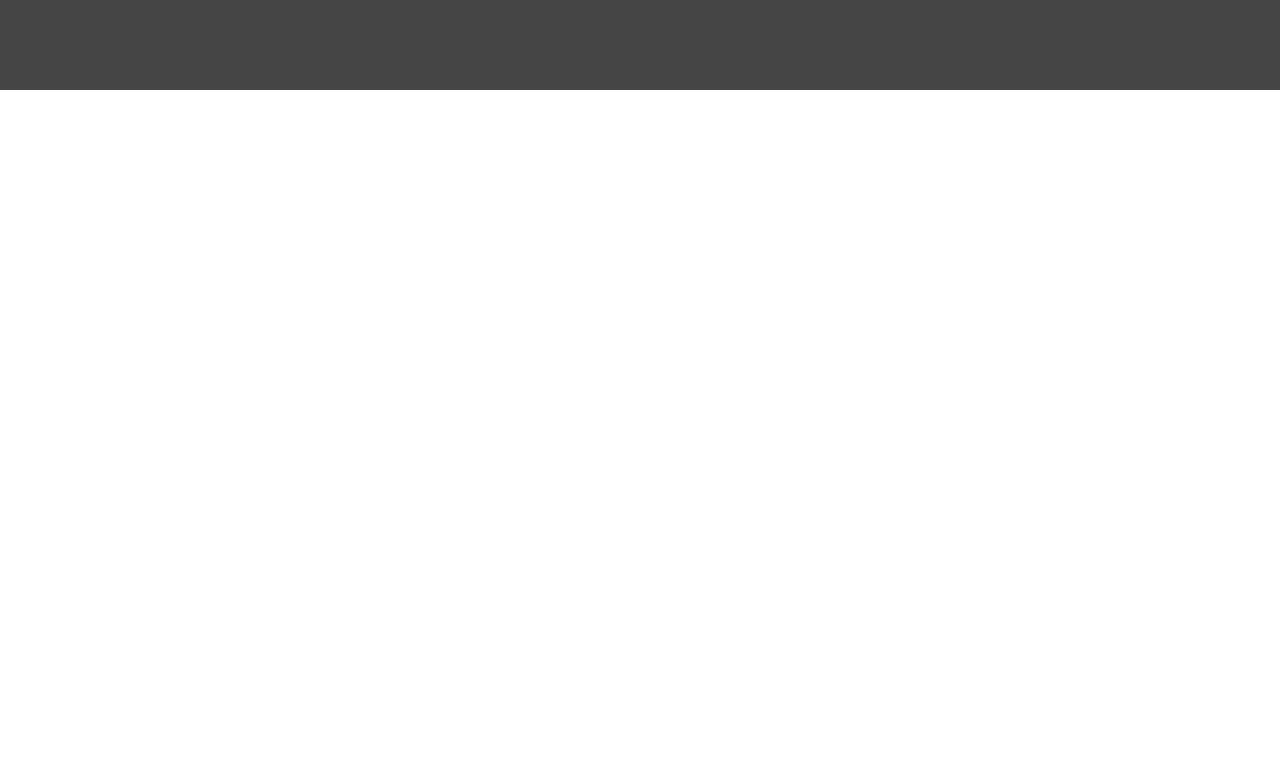
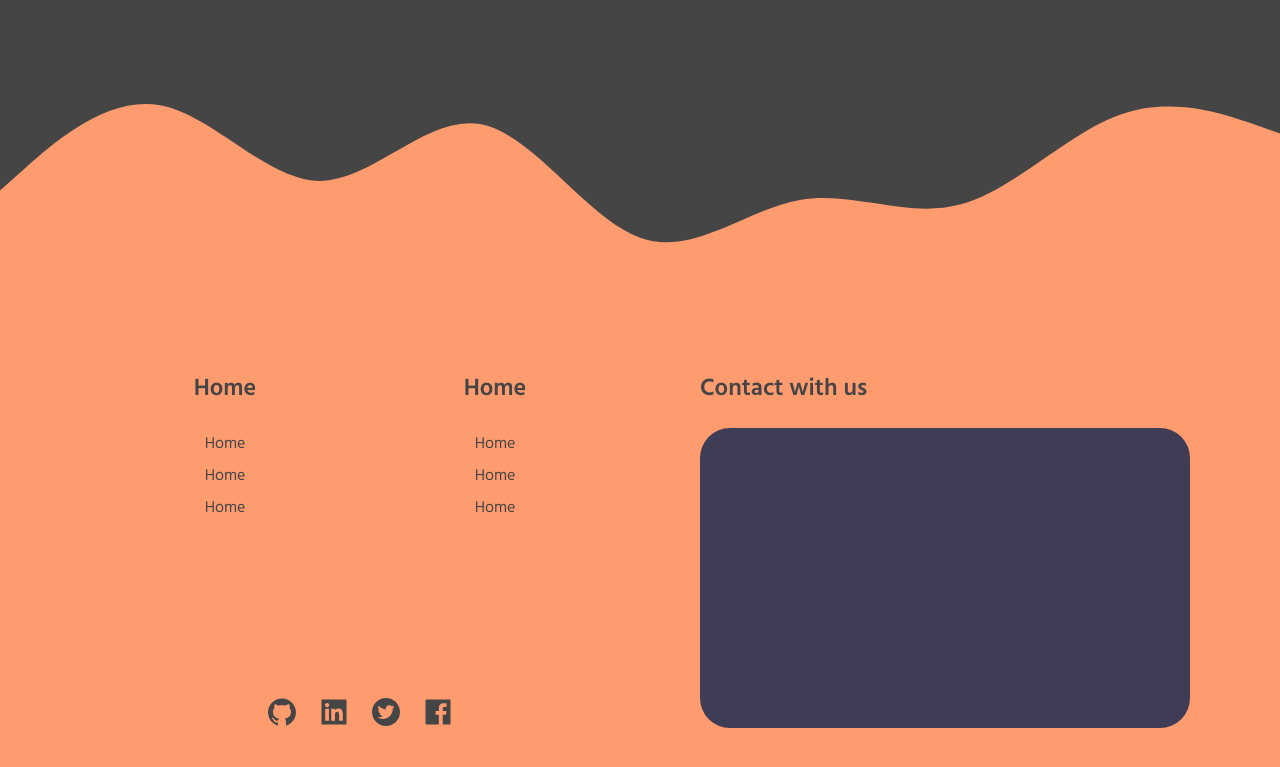
Before and after one commit to bhryniewicz/pl_app, a React (Create React App) app: page / in a window 1280 px wide. Shown: the part 1939-2706 px from the top of the page. Before the commit the page ends 2029 px from the top, so only its background shows below. Built offline with nearby package versions, Linux system fonts and the light colour scheme.

Commit message:
create new svg(wave),create new component(footer) and some  styles

```diff
--- a/src/App.js
+++ b/src/App.js
@@ -3,6 +3,7 @@ import { Wrapper, WidthWrapper } from './App.styles';
 import { Landing } from 'components/Landing/Landing';
 import { Cards } from 'components/Cards/Cards';
 import { ShowOffers } from 'components/ShowOffers/ShowOffers';
+import { Footer } from 'components/Footer/Footer';
 
 const App = () => {
   return (
@@ -13,6 +14,7 @@ const App = () => {
         <Cards />
         <ShowOffers />
       </WidthWrapper>
+      <Footer />
     </Wrapper>
   );
 };
--- a/src/assets/images.js
+++ b/src/assets/images.js
@@ -1,5 +1,6 @@
 import Diamond from './diamond.svg';
 import Globe from './globe.svg';
 import Blob from './blob.svg';
+import Wave from './wave.svg';
 
-export { Diamond, Globe, Blob };
+export { Diamond, Globe, Blob, Wave };
--- /dev/null
+++ b/src/components/Footer/Footer.js
@@ -0,0 +1,41 @@
+import React from 'react';
+import { Wrapper, WidthWrapper, Column, Title, El, Contact, Wrap, Socials } from './Footer.styles';
+import { AiFillGithub, AiFillLinkedin, AiFillTwitterCircle, AiFillFacebook } from 'react-icons/ai';
+
+export const Footer = () => {
+  const iconsStyles = {
+    color: '#454545',
+    fontSize: '32px',
+    // padding: '0 10px',
+    margin: '0 10px',
+  };
+
+  return (
+    <Wrapper>
+      <WidthWrapper>
+        <Column>
+          <Title isList>Home</Title>
+          <El>Home</El>
+          <El>Home</El>
+          <El>Home</El>
+        </Column>
+        <Column>
+          <Title isList>Home</Title>
+          <El>Home</El>
+          <El>Home</El>
+          <El>Home</El>
+        </Column>
+        <Socials>
+          <AiFillGithub style={iconsStyles} />
+          <AiFillLinkedin style={iconsStyles} />
+          <AiFillTwitterCircle style={iconsStyles} />
+          <AiFillFacebook style={iconsStyles} />
+        </Socials>
+        <Wrap>
+          <Title>Contact with us</Title>
+          <Contact></Contact>
+        </Wrap>
+      </WidthWrapper>
+    </Wrapper>
+  );
+};
--- /dev/null
+++ b/src/components/Footer/Footer.styles.js
@@ -0,0 +1,77 @@
+import styled, { css } from 'styled-components';
+import { Wave } from 'assets/images';
+
+export const Wrapper = styled.div`
+  height: 70vh;
+  width: 100%;
+  margin-top: 180px;
+  background-color: ${({ theme }) => theme.colors.orange};
+  margin-top: 180px;
+  position: relative;
+
+  &::before {
+    content: url(${Wave});
+    top: -250px;
+    display: block;
+    position: absolute;
+    width: 100%;
+  }
+`;
+
+export const WidthWrapper = styled.div`
+  width: 1100px;
+  margin: 0 auto;
+  padding: 100px 0;
+  display: grid;
+  grid-template-columns: repeat(2, 270px) 70px 1fr;
+  grid-template-rows: 1fr 80px;
+`;
+
+export const Wrap = styled.div`
+  display: flex;
+  flex-direction: column;
+  grid-column: 4/5;
+  grid-row: 1/3;
+`;
+
+export const Socials = styled.div`
+  display: flex;
+  align-items: flex-end;
+  justify-content: center;
+  grid-column: 1/3;
+  grid-row: 2/3;
+`;
+
+export const Column = styled.div`
+  display: flex;
+  flex-direction: column;
+  text-align: center;
+`;
+
+const styles = css`
+  color: ${({ theme }) => theme.colors.primaryBackground};
+  font-family: ${({ theme }) => theme.fontFamilies.titleFont};
+`;
+
+export const Title = styled.h2`
+  font-size: ${({ theme }) => theme.fontSizes.medium};
+  margin-bottom: 20px;
+  font-weight: ${({ theme }) => theme.fontWeights.bold};
+
+  ${styles};
+`;
+
+export const El = styled.h5`
+  font-size: ${({ theme }) => theme.fontSizes.xsmall};
+  font-weight: ${({ theme }) => theme.fontWeights.regular};
+  padding: 3px 0;
+
+  ${styles}
+`;
+
+export const Contact = styled.div`
+  width: 100%;
+  background-color: ${({ theme }) => theme.colors.cardBackground};
+  height: 300px;
+  border-radius: 30px;
+`;
--- a/src/components/ShowOffers/ShowOffers.styles.js
+++ b/src/components/ShowOffers/ShowOffers.styles.js
@@ -7,6 +7,7 @@ export const Wrapper = styled.div`
   padding: 90px 0;
   position: relative;
   z-index: 10;
+  margin-bottom: 60px;
 
   &::before {
     content: url(${Blob});
--- a/src/helpers/theme/theme.js
+++ b/src/helpers/theme/theme.js
@@ -10,6 +10,7 @@ export const theme = {
     xsmall: '16px',
     small: '18px',
     medium: '24px',
+    large: '28px',
     big: '32px',
     title: '56px',
     backgroundNum: '500px',
```
Also changed, not shown: src/assets/wave.svg (added).
